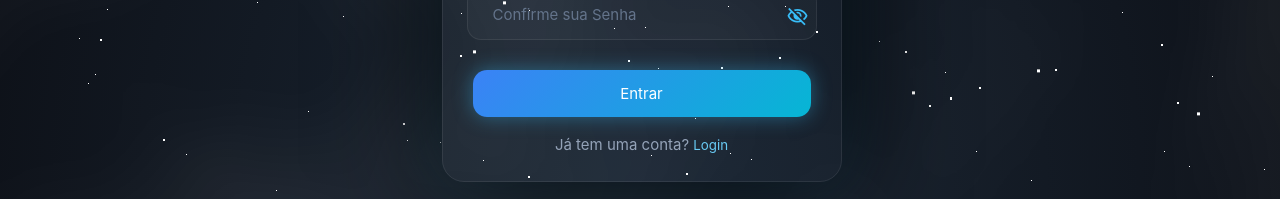
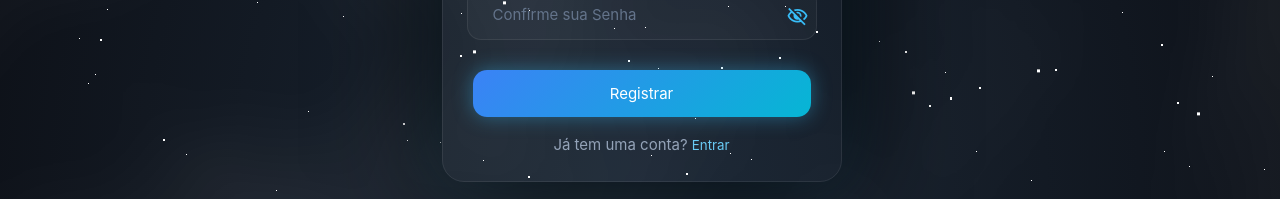
Before and after one commit to C14-INATEL/API_Search_FRONTEND, an Angular app: page /register in a window 1280 px wide. Shown: the part 598-797 px from the top of the page. Built offline with nearby package versions, Linux system fonts and the light colour scheme.

Commit message:
fix: 🐛 correcting order that button was called

```diff
--- a/src/app/pages/register/register.html
+++ b/src/app/pages/register/register.html
@@ -56,8 +56,10 @@
 
       <div class="input-group">
         <label>Confirme sua Senha</label>
-        <input type="confirmpassword" [type]="mostrarSenha ? 'text' : 'password'" placeholder="Confirme sua Senha" autocomplete="current-password"/>
-
+        <input type="confirmpassword"
+              [type]="mostrarSenha ? 'text' : 'password'"
+              placeholder="Confirme sua Senha"
+              autocomplete="current-password"/>
           <div class="show-icon" *ngIf="mostrarSenha" (click)="toggleSenha()">
             <span class="material-symbols-outlined">visibility</span>
           </div>
@@ -67,12 +69,20 @@
           </div>
       </div>
     </form>
-
-    <button id="btn" class="login" (click)="save()" routerLink="/">Entrar</button>
+    <button type="button" id="btn" class="login" (click)="save()" [disabled]="isLoading">
+      <span *ngIf="!isLoading">Registrar</span>
+      <span *ngIf="isLoading" class="spinner"></span>
+    </button>
     <p class="p2"> Já tem uma conta? </p>
-    <button class="go-register" routerLink="/login">Login</button>
-
+    <button class="go-register" routerLink="/login">Entrar</button>
     </div>
   </div>
   </div>
 </section>
+<app-alert
+  *ngIf="showAlert"
+  [type]="alertType"
+  [message]="alertMessage"
+  [title]="alertTitle"
+  (closed)="onAlertClose()">
+</app-alert>
```
